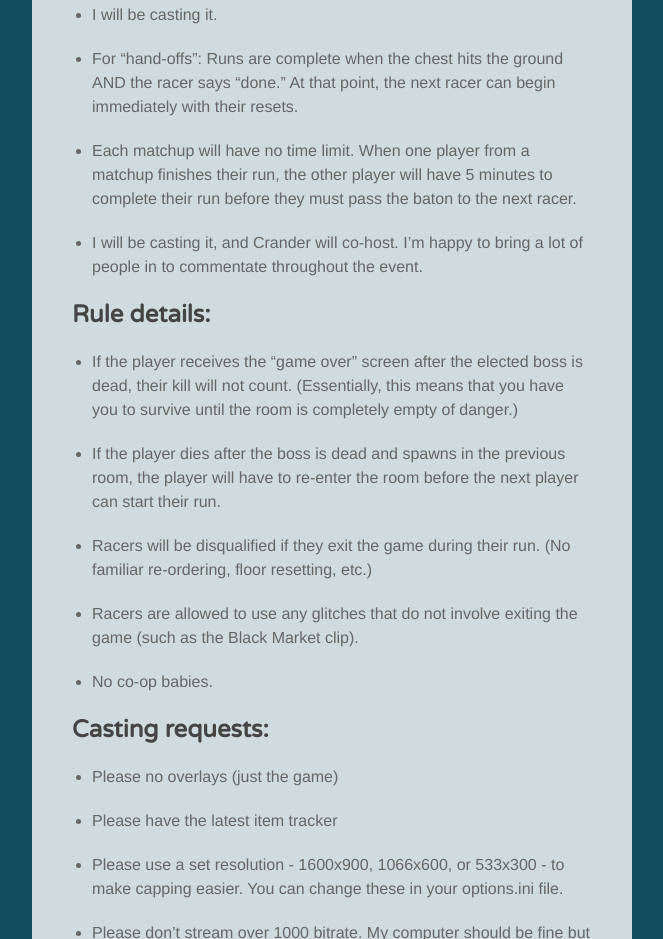
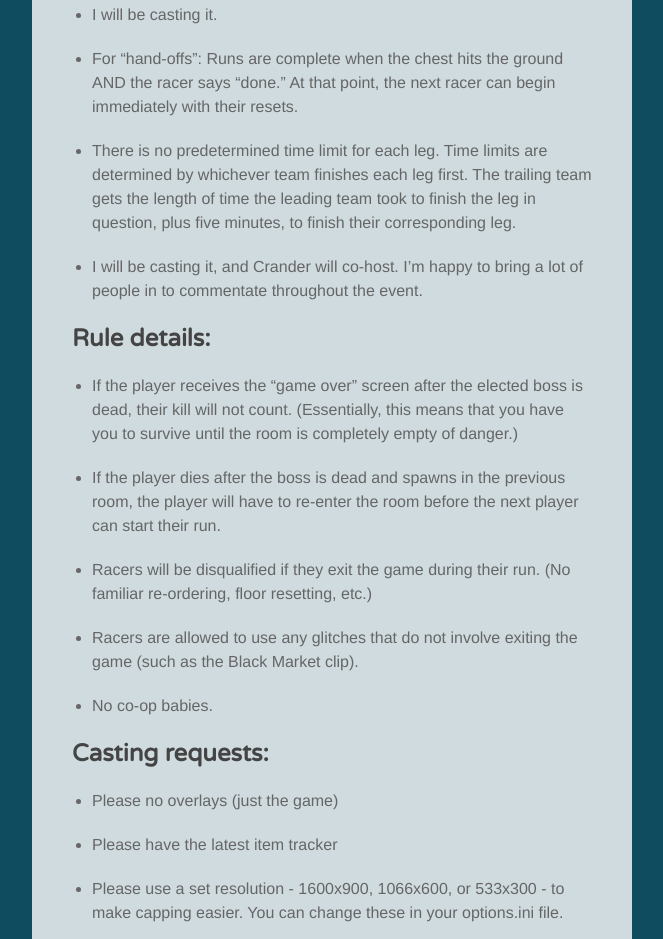
Before and after one commit to cranderveldt/deejumbles, a website: page rod/index.html in a window 1280 px wide. Shown: the part 2546-3485 px from the top of the page, without its empty margins (308-971 px from the left). Drawn offline with Linux system fonts and the light colour scheme.

Commit message:
time limit lcarification

```diff
--- a/rod/index.html
+++ b/rod/index.html
@@ -114,7 +114,7 @@
       <li>Racers must use a 1001% save file.</li>
       <li>I will be casting it.</li>
       <li>For “hand-offs”: Runs are complete when the chest hits the ground AND the racer says “done.” At that point, the next racer can begin immediately with their resets.</li>
-      <li>Each matchup will have no time limit. When one player from a matchup finishes their run, the other player will have 5 minutes to complete their run before they must pass the baton to the next racer.</li>
+      <li>There is no predetermined time limit for each leg. Time limits are determined by whichever team finishes each leg first. The trailing team gets the length of time the leading team took to finish the leg in question, plus five minutes, to finish their corresponding leg.</li>
       <!-- <li>The first three individual legs each have a <strong>25m time limit</strong>. If that time elapses without a completed run, the next racer on the team can begin (the host/ref will let you know that you can start). The final leg has no time limit.</li> -->
       <li>I will be casting it, and Crander will co-host. I’m happy to bring a lot of people in to commentate throughout the event.</li>
     </ul>
```
